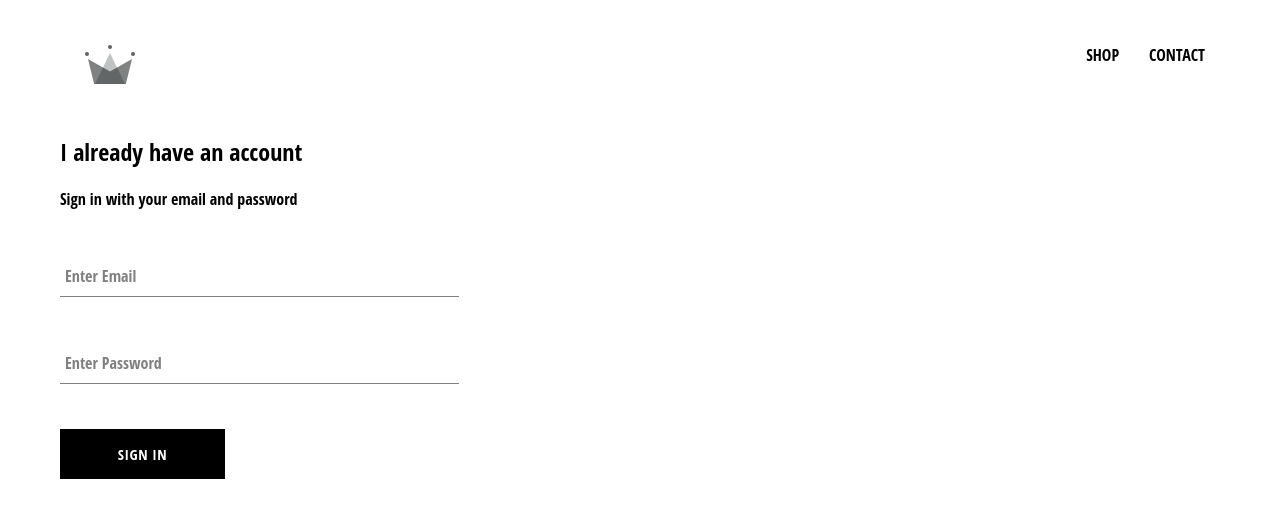
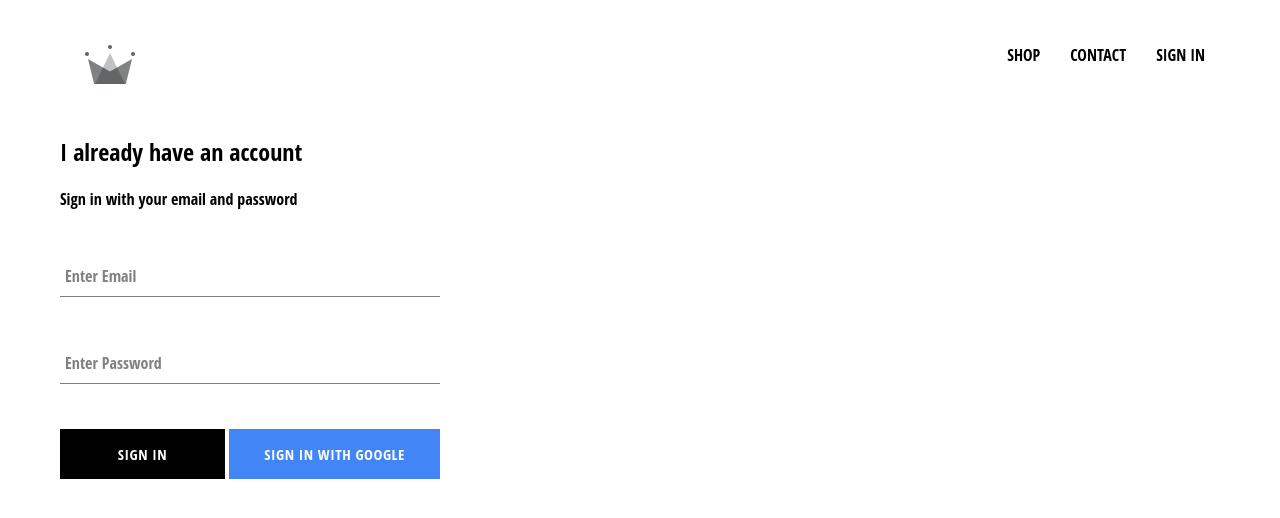
Before and after one commit to Nayalash/ShopMock, a React (Create React App) app: page /signin in a window 1280 px wide. Shown: the top 518 px of the page. Built offline with nearby package versions, Linux system fonts and the light colour scheme; no server answers; the HTML template or start-up script is replaced by a standard one.

Commit message:
finished firebase auth

```diff
--- a/package.json
+++ b/package.json
@@ -6,6 +6,7 @@
     "@testing-library/jest-dom": "^5.13.0",
     "@testing-library/react": "^11.2.7",
     "@testing-library/user-event": "^12.8.3",
+    "firebase": "^8.6.8",
     "node-sass": "^6.0.0",
     "react": "^17.0.2",
     "react-dom": "^17.0.2",
--- a/src/App.css
+++ b/src/App.css
@@ -7,3 +7,7 @@
   text-decoration: none;
   color: black;
 }
+
+* {
+  box-sizing: border-box;
+}
--- a/src/App.js
+++ b/src/App.js
@@ -1,5 +1,5 @@
 import React from 'react';
-import { Switch, Route } from 'react-router-dom';
+import {Switch, Route} from 'react-router-dom';
 
 import './App.css';
 
@@ -8,18 +8,43 @@
 import Header from "./components/header/header.component";
 import AuthPage from "./pages/auth/auth.component";
 
+import {auth} from "./firebase/firebase.util";
 
-function App() {
+class App extends React.Component {
+
+    constructor(props) {
+        super(props);
+
+        this.state = {
+            currentUser: null
+        }
+    }
+
+    unsubscribeFromAuth = null;
+
+    componentDidMount() {
+        this.unsubscribeFromAuth = auth.onAuthStateChanged(user => {
+            this.setState({ currentUser: user });
+            // console.log(user);
+        })
+    }
+
+    componentWillUnmount() {
+        this.unsubscribeFromAuth();
+    }
+
+    render() {
         return (
             <div>
-            <Header />
+                <Header currentUser={this.state.currentUser}/>
                 <Switch>
-                <Route exact path='/' component={HomePage} />
-                <Route path='/shop' component={ShopPage} />
-                <Route path='/signin' component={AuthPage} />
+                    <Route exact path='/' component={HomePage}/>
+                    <Route path='/shop' component={ShopPage}/>
+                    <Route path='/signin' component={AuthPage}/>
                 </Switch>
             </div>
         );
     }
+}
 
 export default App;
--- a/src/components/custom-button/custom-button.component.jsx
+++ b/src/components/custom-button/custom-button.component.jsx
@@ -2,8 +2,8 @@
 
 import './custom-button.styles.scss';
 
-const CustomButton = ({ children, ...otherProps }) => (
-    <button className='custom-button' {...otherProps}>
+const CustomButton = ({ children, isGoogleSignIn, ...otherProps }) => (
+    <button className={`${isGoogleSignIn ? 'google-sign-in': ''} custom-button`} {...otherProps}>
         {children}
     </button>
 );
--- a/src/components/custom-button/custom-button.styles.scss
+++ b/src/components/custom-button/custom-button.styles.scss
@@ -19,4 +19,14 @@
     color: black;
     border: 1px solid black;
   }
+
+  &.google-sign-in {
+    background-color: #4285f4;
+    color: white;
+
+    &:hover {
+      background-color: #357ae8;
+      border: none;
+    }
+  }
 }
--- a/src/components/header/header.component.jsx
+++ b/src/components/header/header.component.jsx
@@ -1,11 +1,13 @@
 import React from "react";
 import { Link } from 'react-router-dom';
+
+import { auth } from '../../firebase/firebase.util'
 
 import { ReactComponent as Logo} from '../../assets/crown.svg';
 
 import './header.styles.scss';
 
-const Header = () => (
+const Header = ({ currentUser }) => (
     <div className='header'>
 
         <Link className='logo-container' to='/'>
@@ -13,8 +15,11 @@
         </Link>
 
         <div className='options'>
-            <Link className='option' to='/shop'>SHOP </Link>
+            <Link className='option' to='/shop'>SHOP</Link>
             <Link className='option' to='/shop'>CONTACT</Link>
+            {
+                currentUser ? <div className='option' onClick={() => auth.signOut()}>SIGN OUT</div> : <Link className='option' to='/signin'>SIGN IN</Link>
+            }
         </div>
 
     </div>
--- a/src/components/header/header.styles.scss
+++ b/src/components/header/header.styles.scss
@@ -20,6 +20,7 @@
 
     .option {
       padding: 10px 15px;
+      cursor: pointer;
     }
   }
 }
--- a/src/components/sign-in/sign-in.component.jsx
+++ b/src/components/sign-in/sign-in.component.jsx
@@ -3,6 +3,8 @@
 import './sign-in.styles.scss';
 import FormInput from "../form-input/form-input.component";
 import CustomButton from "../custom-button/custom-button.component";
+
+import { signInWithGoogle } from "../../firebase/firebase.util";
 
 class SignIn extends React.Component {
     constructor(props) {
@@ -50,8 +52,10 @@
                         label='Enter Password'
                         required/>
 
-                    <CustomButton type='submit'>SIGN IN</CustomButton>
-
+                    <div className='buttons'>
+                        <CustomButton type='submit'>SIGN IN</CustomButton>
+                        <CustomButton onClick={signInWithGoogle} isGoogleSignIn>Sign in with Google</CustomButton>
+                    </div>
                 </form>
             </div>
         );
--- a/src/components/sign-in/sign-in.styles.scss
+++ b/src/components/sign-in/sign-in.styles.scss
@@ -1,5 +1,5 @@
 .sign-in {
-  width: 30vw;
+  width: 380px;
   display: flex;
   flex-direction: column;
 
@@ -7,5 +7,10 @@
     margin: 10px 0;
   }
 
+  .buttons {
+    display: flex;
+    justify-content: space-between;
+  }
+
 
 }
--- /dev/null
+++ b/src/firebase/firebase.util.js
@@ -0,0 +1,25 @@
+import firebase from "firebase/app";
+import 'firebase/firestore'
+import 'firebase/auth'
+
+const config = {
+    apiKey: "AIzaSyDzY3IMMwT9sw8dmIS_Jp6bupxy-HWUDNM",
+    authDomain: "shopmock-nm.firebaseapp.com",
+    projectId: "shopmock-nm",
+    storageBucket: "shopmock-nm.appspot.com",
+    messagingSenderId: "243807597697",
+    appId: "1:243807597697:web:f0ac60adeb1899c0828980",
+    measurementId: "G-H95R299KN1"
+};
+
+firebase.initializeApp(config);
+
+export const auth = firebase.auth();
+export const firestore = firebase.firestore();
+
+const provider = new firebase.auth.GoogleAuthProvider();
+provider.setCustomParameters({ prompt: 'select_account' })
+
+export const signInWithGoogle = () => auth.signInWithPopup(provider);
+
+export default firebase;
```
Also changed, not shown: 1 other file (tests, documents, lock files or other folders). Lines whose indentation alone changed are shown as unchanged.
